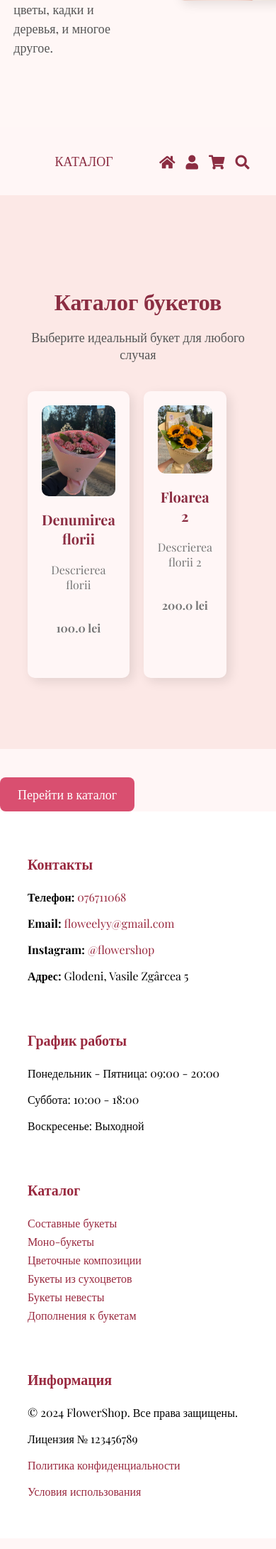
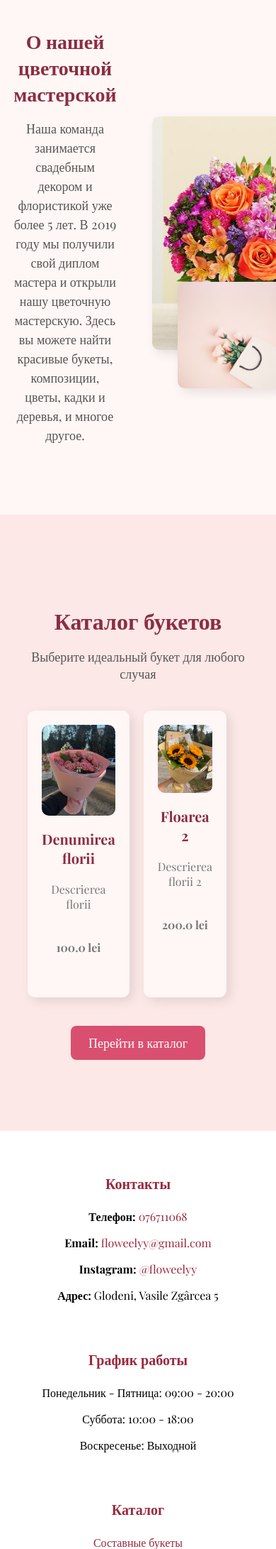
Before and after one commit to Andyrei02/floweelyy, a Flask app: page / in a window 390 px wide; the page is wider, and only the part inside the window is pictured. Shown: the part 1544-3726 px from the top of that part at 71% size. Before the commit the page ends 3651 px from the top of that part, so only its background shows below. Run offline with Flask 3, Linux system fonts and the light colour scheme; data comes from the database, SQL or seed files in the repository.

Commit message:
update style for phone screen

```diff
--- a/app/static/css/catalog.css
+++ b/app/static/css/catalog.css
@@ -60,3 +60,22 @@
     font-size: 16px;
     color: #777;
 }
+
+
+@media only screen and (max-width: 600px) {
+    .bouquet-grid{
+        grid-template-columns: repeat(1, 1fr);
+    }
+}
+
+@media only screen and (min-width: 600px) {
+    .bouquet-grid{
+        grid-template-columns: repeat(2, 1fr);
+    }
+}
+
+@media only screen and (min-device-width: 768px){
+    .bouquet-grid{
+        grid-template-columns: repeat(3, 1fr);
+    }
+}
--- a/app/static/css/main.css
+++ b/app/static/css/main.css
@@ -1,8 +1,10 @@
 body {
+    width: -webkit-fill-available;
     margin: 0;
     padding: 0;
     background-color: #fff6f6;
     font-family: 'Playfair Display', serif;
+    text-align: center;
 }
 
 h2 {
@@ -85,6 +87,7 @@ header {
 .bouquet-list {
     display: flex;
     justify-content: center;
+    flex-wrap: wrap;
     gap: 30px;
     margin-top: 20px;
 }
--- a/app/templates/cart.html
+++ b/app/templates/cart.html
@@ -1,5 +1,9 @@
 <link rel="stylesheet" href="{{ url_for('static', filename='css/main.css') }}">
 
+
+<header>
+    {% include 'navbar.html' %}
+</header>
 
 {% block content %}
 <h2>Корзина</h2>
--- a/app/templates/catalog.html
+++ b/app/templates/catalog.html
@@ -1,10 +1,6 @@
 <link rel="stylesheet" href="{{ url_for('static', filename='css/main.css') }}">
 <link rel="stylesheet" href="{{ url_for('static', filename='css/catalog.css') }}">
 
-
-<header>
-    {% include 'navbar.html' %}
-</header>
 
 <section class="catalog">
     <div class="catalog-container">
@@ -31,4 +27,5 @@
             {% endfor %}
         </div>
     </div>
+    <a href="/catalog" class="btn catalog-btn">Перейти в каталог</a>
 </section>
--- a/app/templates/flower_detail.html
+++ b/app/templates/flower_detail.html
@@ -26,6 +26,5 @@
         </div>
     </div>
 
-    <a href="{{ url_for('main.catalog') }}" class="btn">← Назад в каталог</a>
 </div>
 {% endblock %}
--- a/app/templates/footer.html
+++ b/app/templates/footer.html
@@ -7,7 +7,7 @@
             <h3>Контакты</h3>
             <p><strong>Телефон:</strong> <a href="tel:076711068">076711068</a></p>
             <p><strong>Email:</strong> <a href="mailto:flowershop@gmail.com">floweelyy@gmail.com</a></p>
-            <p><strong>Instagram:</strong> <a href="https://instagram.com/flowershop" target="_blank">@flowershop</a></p>
+            <p><strong>Instagram:</strong> <a href="https://instagram.com/floweelyy" target="_blank">@floweelyy</a></p>
             <p><strong>Адрес:</strong> Glodeni, Vasile Zgârcea 5</p>
         </div>
 
@@ -32,8 +32,7 @@
 
         <div class="footer-section license">
             <h3>Информация</h3>
-            <p>© 2024 FlowerShop. Все права защищены.</p>
-            <p>Лицензия № 123456789</p>
+            <p>© 2025 floweelyy. Все права защищены.</p>
             <p><a href="privacy-policy.html">Политика конфиденциальности</a></p>
             <p><a href="terms.html">Условия использования</a></p>
         </div>
--- a/app/templates/index.html
+++ b/app/templates/index.html
@@ -69,7 +69,6 @@
 
   <section>
     {% include 'catalog.html' %}
-    <a href="/catalog" class="btn catalog-btn">Перейти в каталог</a>
   </section>
 
   {% include 'footer.html' %}
```
